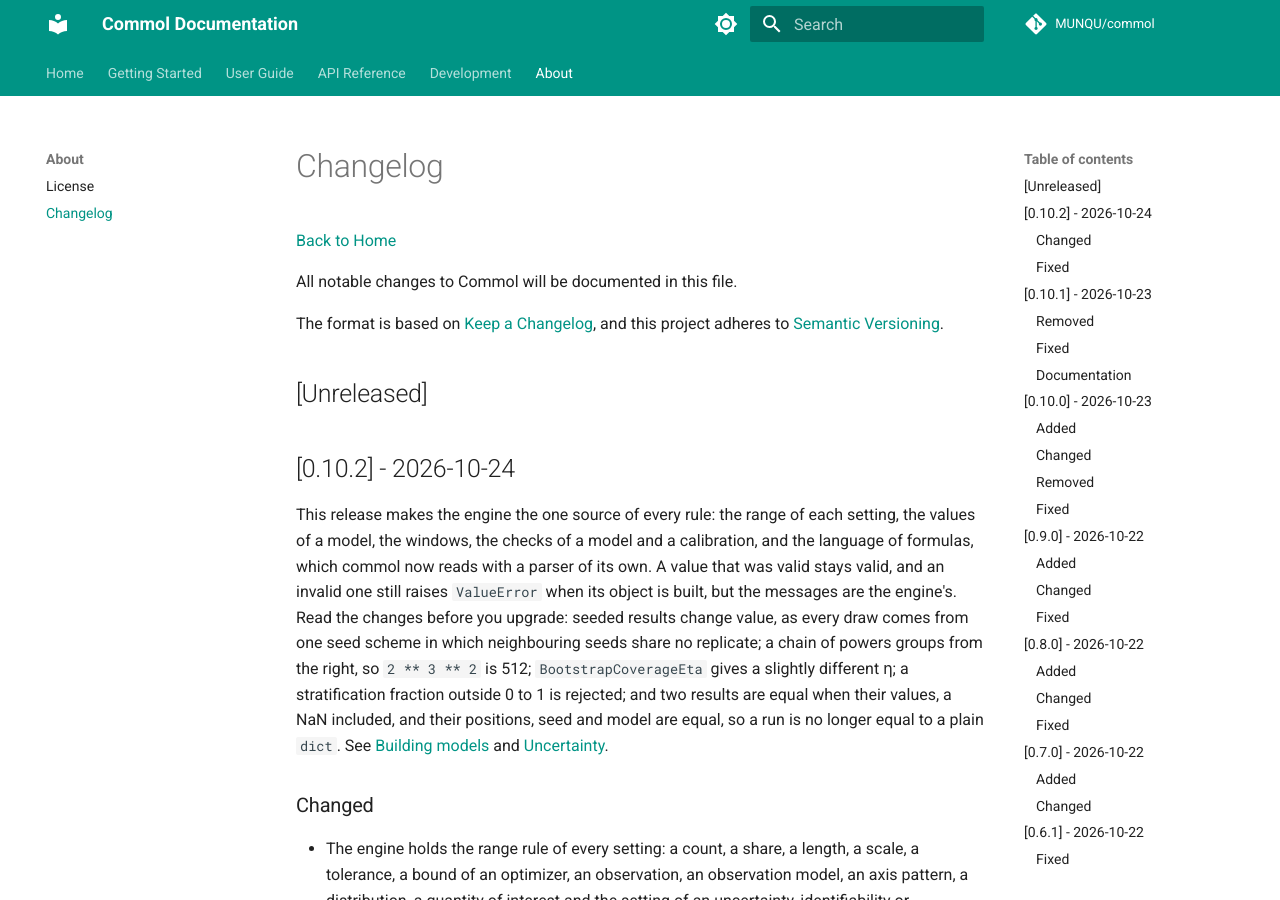
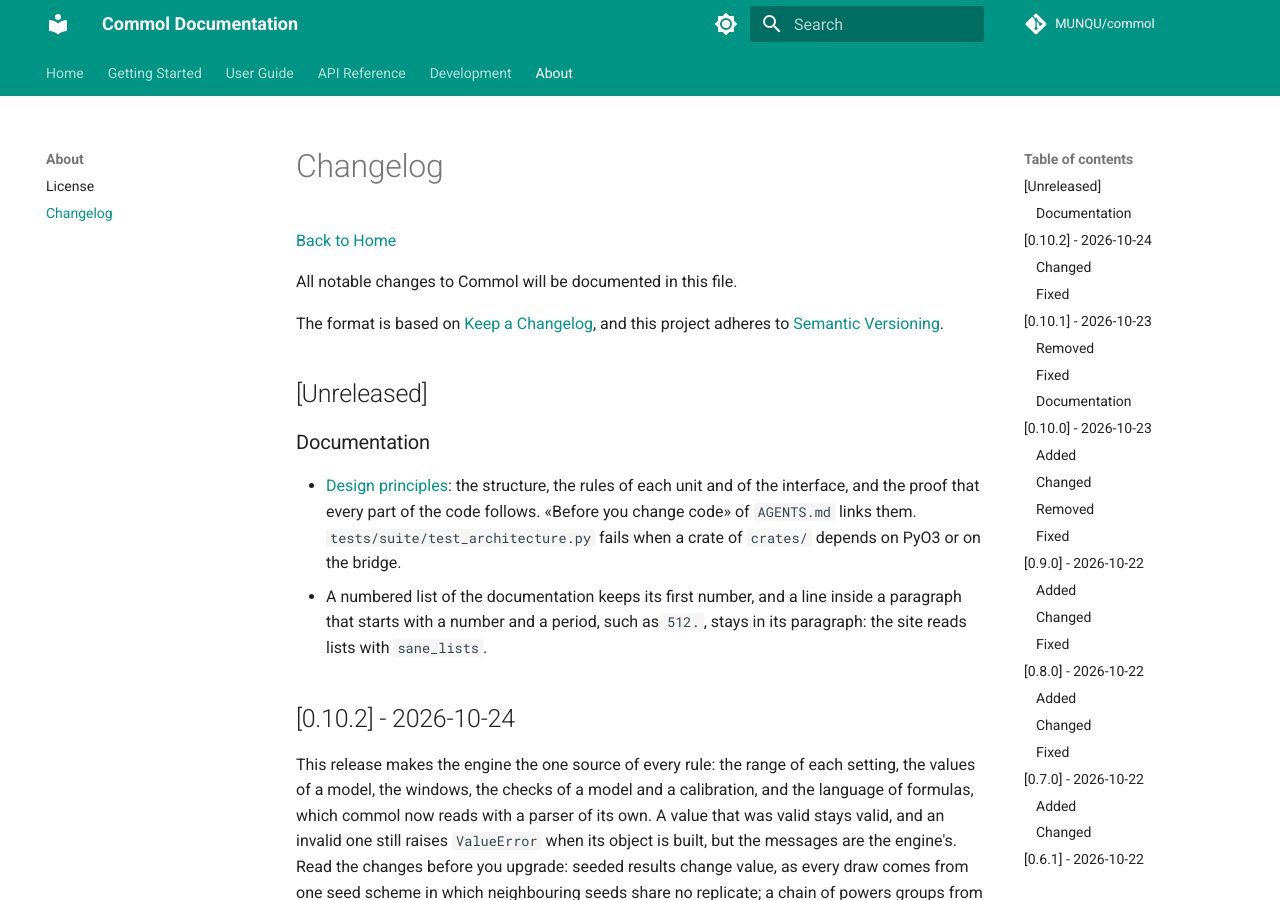
Before and after one commit to MUNQU/commol, an MkDocs documentation site: the page built from docs/about/changelog.md, in a window 1280 px wide and 900 px high. Built offline with MkDocs 1.6.1 and Material for MkDocs 9.7.7, drawn with Linux system fonts in a browser that asks for light colours; comment, search, counter and statistics services are not loaded; the version menu is left out; some of the changed text lies outside the part shown.

Commit message:
docs(codebase): the design principles of the code (#399)

```diff
--- a/docs/about/changelog.md
+++ b/docs/about/changelog.md
@@ -8,6 +8,17 @@
 and this project adheres to [Semantic Versioning](https://semver.org/spec/v2.0.0.html).
 
 ## [Unreleased]
+
+### Documentation
+
+- [Design principles](../codebase/design-principles.md): the structure,
+  the rules of each unit and of the interface, and the proof that every part
+  of the code follows. «Before you change code» of `AGENTS.md` links them.
+  `tests/suite/test_architecture.py` fails when a crate of `crates/`
+  depends on PyO3 or on the bridge.
+- A numbered list of the documentation keeps its first number, and a line
+  inside a paragraph that starts with a number and a period, such as `512.`,
+  stays in its paragraph: the site reads lists with `sane_lists`.
 
 ## [0.10.2] - 2026-10-24
 
--- a/mkdocs.yaml
+++ b/mkdocs.yaml
@@ -107,6 +107,7 @@
   anchors: warn
 
 markdown_extensions:
+  - sane_lists
   - pymdownx.highlight: # Code highlighting
       anchor_linenums: true
       line_spans: __span
@@ -209,6 +210,7 @@
               - Figures: codebase/decisions/figures.md
               - Security: codebase/decisions/security.md
           - Conventions: codebase/conventions.md
+          - Design Principles: codebase/design-principles.md
           - Tests: codebase/tests.md
           - Coverage and Mutation Testing: codebase/coverage.md
           - Maintainer Playbook: codebase/maintainer-playbook.md
```
Also changed, not shown: AGENTS.md (+1 -1 lines), docs/codebase/conventions.md (+2 -1 lines), docs/codebase/design-principles.md (added, +80 -0 lines), docs/codebase/index.md (+1 -0 lines), docs/codebase/tests.md (+2 -2 lines), 1 other file.
